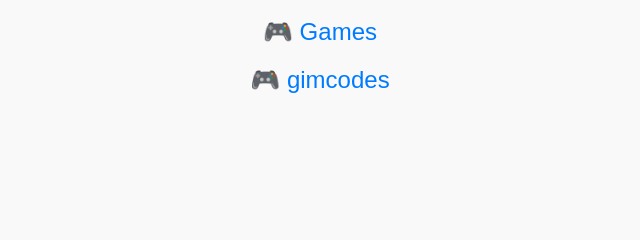
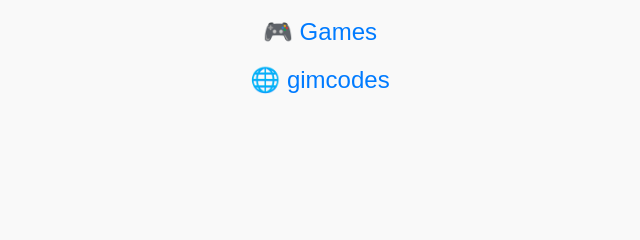
Before and after one commit to bigchunges123/main-site, a plain HTML site: page index.html in a window 1280 px wide. Shown: the part 239-479 px from the top of the page, 320-960 px from the left. Drawn offline with Linux system fonts and the light colour scheme.

Commit message:
index.html

```diff
--- a/index.html
+++ b/index.html
@@ -64,7 +64,7 @@
         <ul>
             <li><a href="https://webchat5.netlify.app/" target="_blank">💬 Chatroom</a></li>
             <li><a href="https://cloaksm.netlify.app/" target="_blank">🎮 Games</a></li>
-            <li><a href="https://cloaksm.netlify.app/" target="_blank">🎮 gimcodes</a></li>
+            <li><a href="https://gimcodes.netlify.app//" target="_blank">🌐 gimcodes</a></li>
         </ul>
     </div>
 
```
